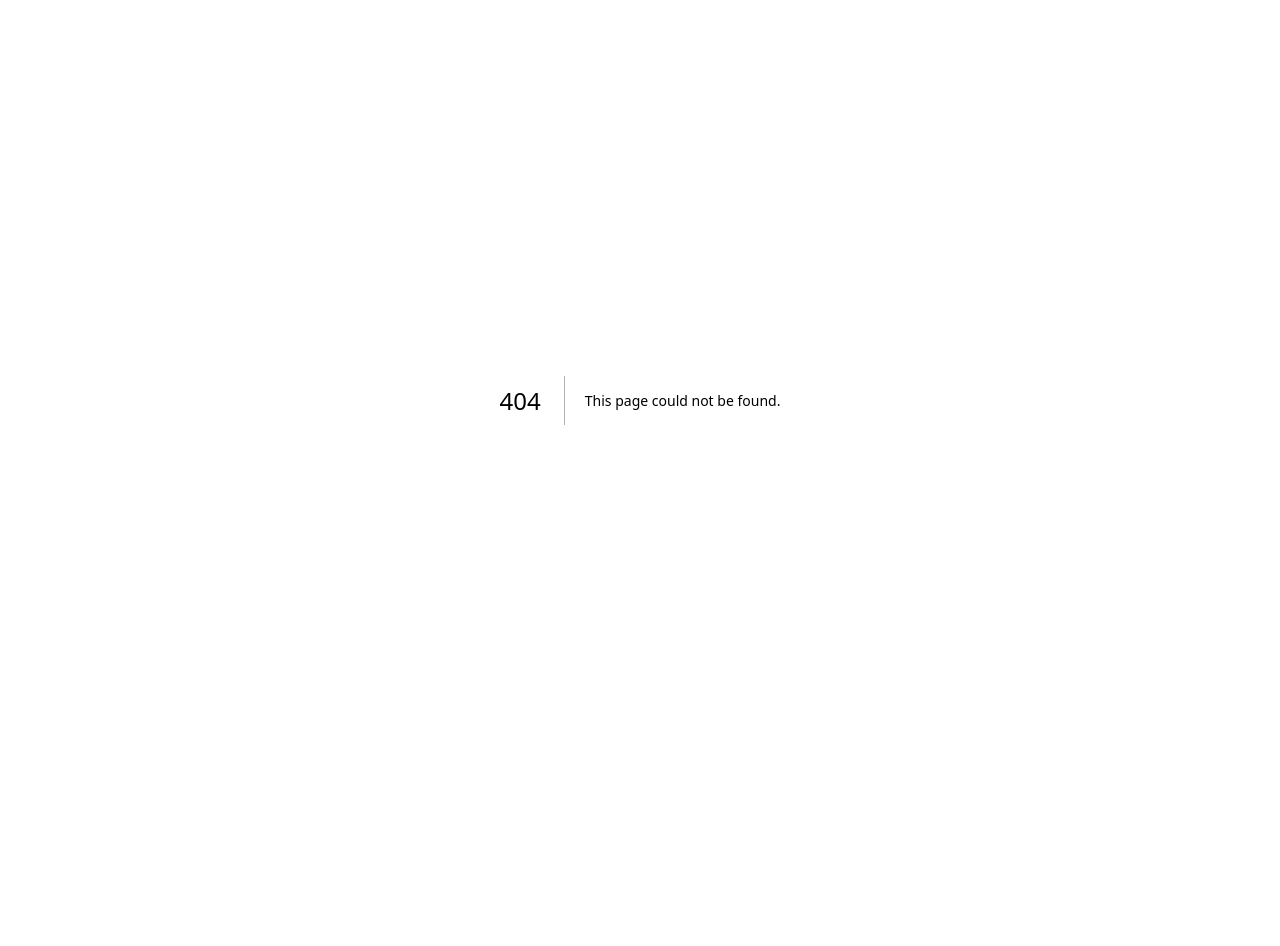
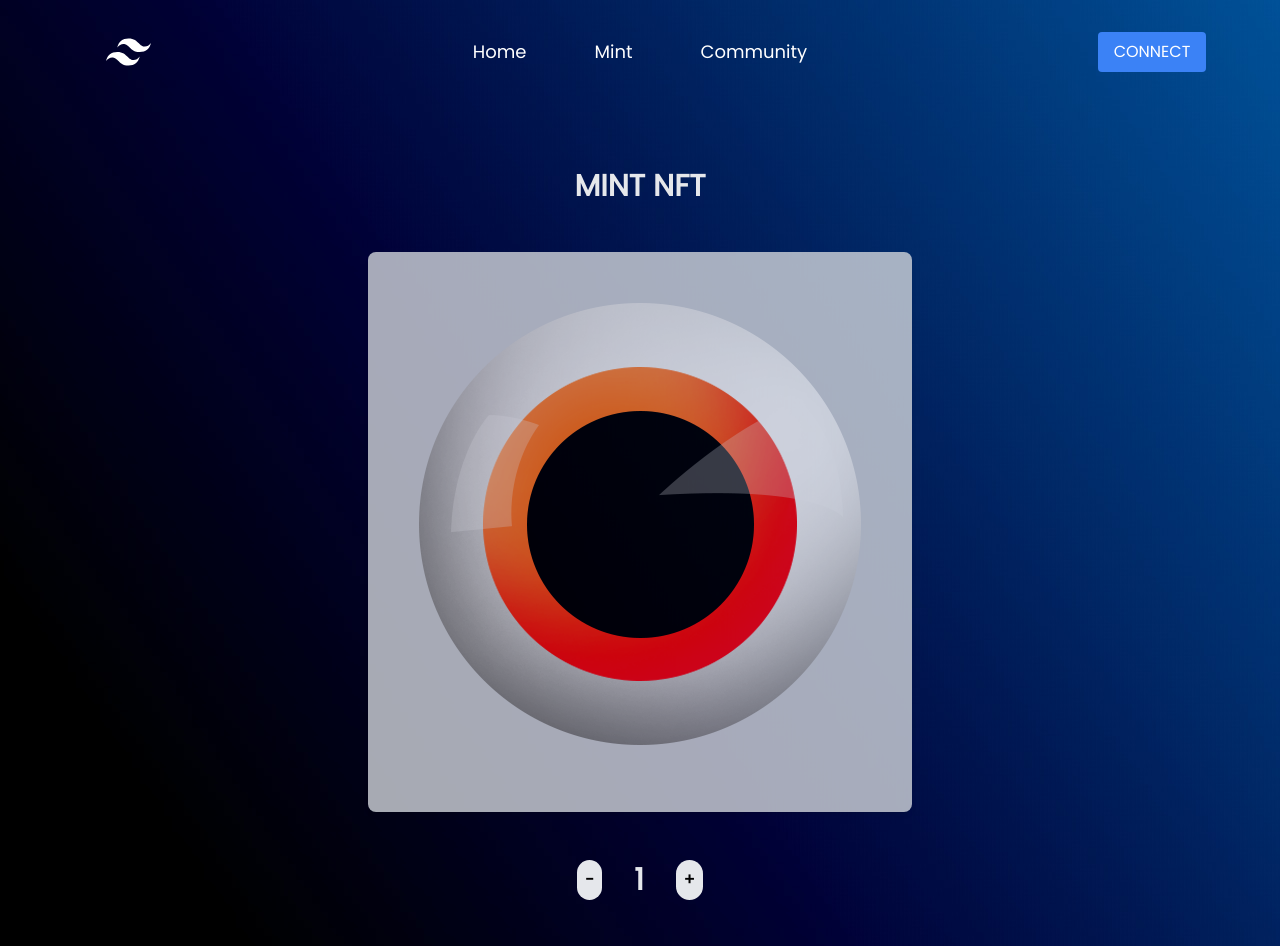
Before and after one commit to davidvp-dev/nft-whitelist-app-nextjs, a Next.js app: page /mint in a window 1280 px wide. Before the commit this address had no page. Shown: the top 946 px of the page. Before the commit the page ends 800 px from the top, so only its background shows below. Built offline with nearby package versions, Linux system fonts and the light colour scheme.

Commit message:
Create and init Mint page

```diff
--- a/components/Main.js
+++ b/components/Main.js
@@ -1,4 +1,5 @@
 import Image from "next/image";
+import Link from "next/link";
 import { useEffect, useState } from "react";
 import { ethers } from "ethers"
 
@@ -7,7 +8,7 @@ import { supportedChains } from "@/constants/supportedChains";
 import fixedNumber from "@/utils/number";
 import { useContractStore } from "@/utils/ethers/contractStore";
 
-export default function Mint() {
+export default function Main() {
 
     const { address, provider, chainId, isConnected } = useWeb3Store();
     const { contract } = useContractStore();
@@ -51,18 +52,15 @@ export default function Mint() {
                             alt="pexels"
                             width={300}
                             height={300}
-                            className="rounded-xl"
+                            className="rounded-xl opacity-85"
                         />
                     </div>
                     <h4 className="text-center text-xl my-6 font-primary">Mint a NFT from the Eyes of the Departed NFT Collection and join the community to receive special offerings.</h4>
                     <h4 className="text-center text-xl my-6 font-primary">20 NFT Available</h4>
-                    <button
-                        type="button"
-                        className="rounded border-1 my-10 px-7 pb-[8px] pt-[10px] text-xl font-primary bg-blue-600 "
-                        data-te-ripple-init
-                        data-te-ripple-color="light">
+                    <Link href="/mint"
+                        className="rounded border-1 my-10 px-7 pb-[8px] pt-[10px] text-xl font-primary bg-blue-600 ">
                         MINT
-                    </button>
+                    </Link>
                 </div>
                 <hr className="my-10 border-1"></hr>
                 <div className="text-white">
--- /dev/null
+++ b/components/Mint.js
@@ -0,0 +1,57 @@
+import Image from "next/image";
+import { useState } from "react";
+
+export default function Mint() {
+    const [quantity, setQuantity] = useState(1);
+
+    const handleDecrease = () => {
+        setQuantity((prevQuantity) => Math.max(prevQuantity - 1, 1));
+    };
+
+    const handleIncrease = () => {
+        setQuantity((prevQuantity) => prevQuantity + 1);
+    };
+
+    const handleMint = () => {
+        // Handle the minting functionality here
+        // Add your logic to interact with the contract and mint NFTs
+    };
+    return (
+        <div className="flex flex-col items-center font-primary space-y-12 p-16">
+            <h1 className="text-3xl text-gray-200 uppercase font-bold">Mint NFT</h1>
+            <div className="bg-gray-300 p-4 opacity-80 rounded-lg shadow-md flex flex-col items-center">
+                {/* <img src="/eye.png" alt="NFT" className="w-max h-max mx-auto mb-4" />
+                 <span*/}
+                <Image
+                    src="/eye.png"
+                    alt="pexels"
+                    width={300}
+                    height={300}
+                    className="w-max h-max mx-auto mb-4"
+                />
+            </div>
+            <div className="flex items-center my-4">
+                <button
+                    className="w-full m-auto p-2 bg-gray-200  rounded-full font-bold hover:bg-orange-200 transition-all"
+                    onClick={handleDecrease}
+                >
+                    -
+                </button>
+                <p className="text-3xl text-gray-200 uppercase font-bold mx-8">{quantity}</p>
+                <button
+                    className="w-full m-auto p-2 bg-gray-200  rounded-full font-bold hover:bg-orange-200 transition-all"
+                    onClick={handleIncrease}
+                >
+                    +
+                </button>
+            </div>
+            <button
+                className="px-8 py-3 bg-orange-200 rounded-full hover:bg-blue-400 hover:text-white uppercase font-bold text-2xl"
+                // className="px-8 py-3 rounded-full bg-green-500 text-white font-bold text-lg focus:outline-none"
+                onClick={handleMint}
+            >
+                Mint
+            </button>
+        </div>
+    );
+}
--- /dev/null
+++ b/pages/mint.js
@@ -0,0 +1,16 @@
+import Image from "next/image"
+
+import Header from "@/components/Header"
+import Mint from "@/components/Mint";
+
+export default function MintPage() {
+
+    return (
+        /* Banner for the whole page */
+        <div className="my-banner-bg-class">
+            <Header />
+            <Mint />
+        </div>
+
+    );
+}
```
